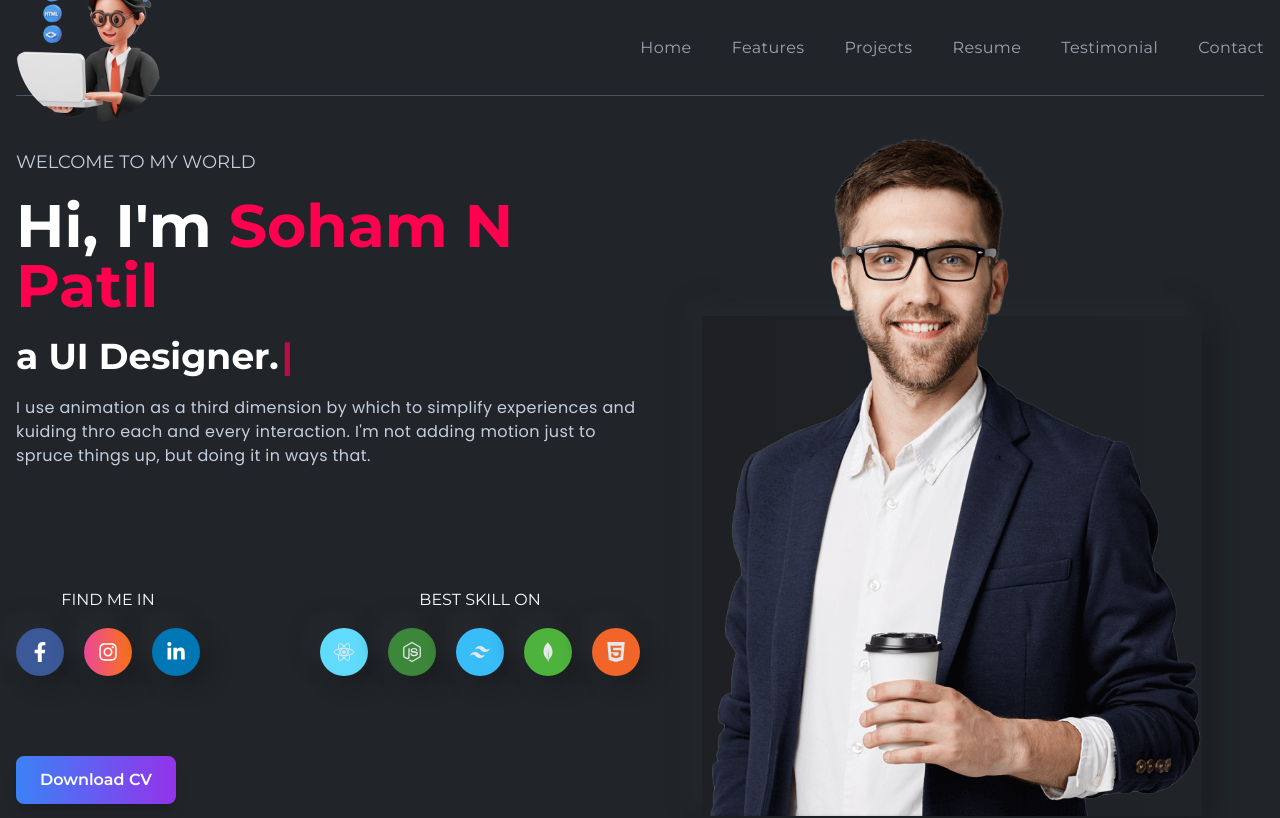
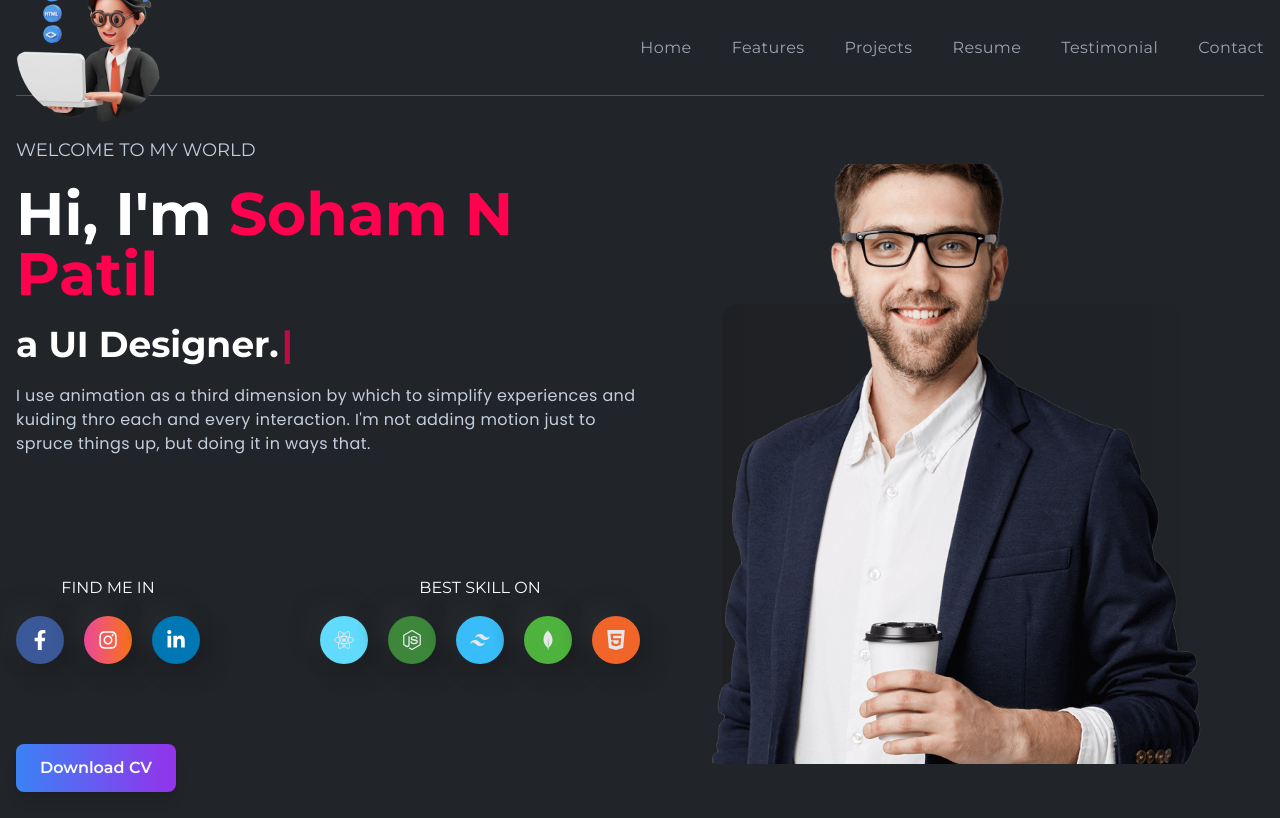
Before and after one commit to Soham271/Portfolio, a React (Create React App) app in the folder Frontend/: page / in a window 1280 px wide. Shown: the top 818 px of the page. Built offline with nearby package versions, Linux system fonts and the light colour scheme.

Commit message:
Update RightBanner.js

```diff
--- a/Frontend/src/components/banner/RightBanner.js
+++ b/Frontend/src/components/banner/RightBanner.js
@@ -1,17 +1,21 @@
-import React from 'react'
+import React from "react";
+import { motion } from "framer-motion";
 import { bannerImg } from "../../assets/index";
 
 const RightBanner = () => {
   return (
-    <div className="w-full lgl:w-1/2 flex justify-center items-center relative">
-      <img
-        className="w-[300px] h-[400px] lgl:w-[500px] lgl:h-[680px] z-10"
+    <div className="w-full lg:w-1/2 flex justify-center items-center relative">
+      <motion.img
+        initial={{ opacity: 0, scale: 0.8 }}
+        animate={{ opacity: 1, scale: 1 }}
+        transition={{ duration: 0.8 }}
+        className="w-[300px] h-[400px] lg:w-[500px] lg:h-[600px] rounded-2xl object-cover z-10 shadowOne"
         src={bannerImg}
-        alt="bannerImg"
+        alt="Soham Patil"
       />
-      <div className="absolute bottom-0 w-[350px] h-[300px] lgl:w-[500px] lgl:h-[500px] bg-gradient-to-r from-[#1e2024] to-[#202327] shadow-shadowOne flex justify-center items-center"></div>
+      <div className="absolute bottom-0 w-[320px] h-[280px] lg:w-[460px] lg:h-[460px] bg-gradient-to-r from-[#1e2024] to-[#202327] rounded-2xl shadowOne"></div>
     </div>
   );
-}
+};
 
-export default RightBanner
+export default RightBanner;
```
